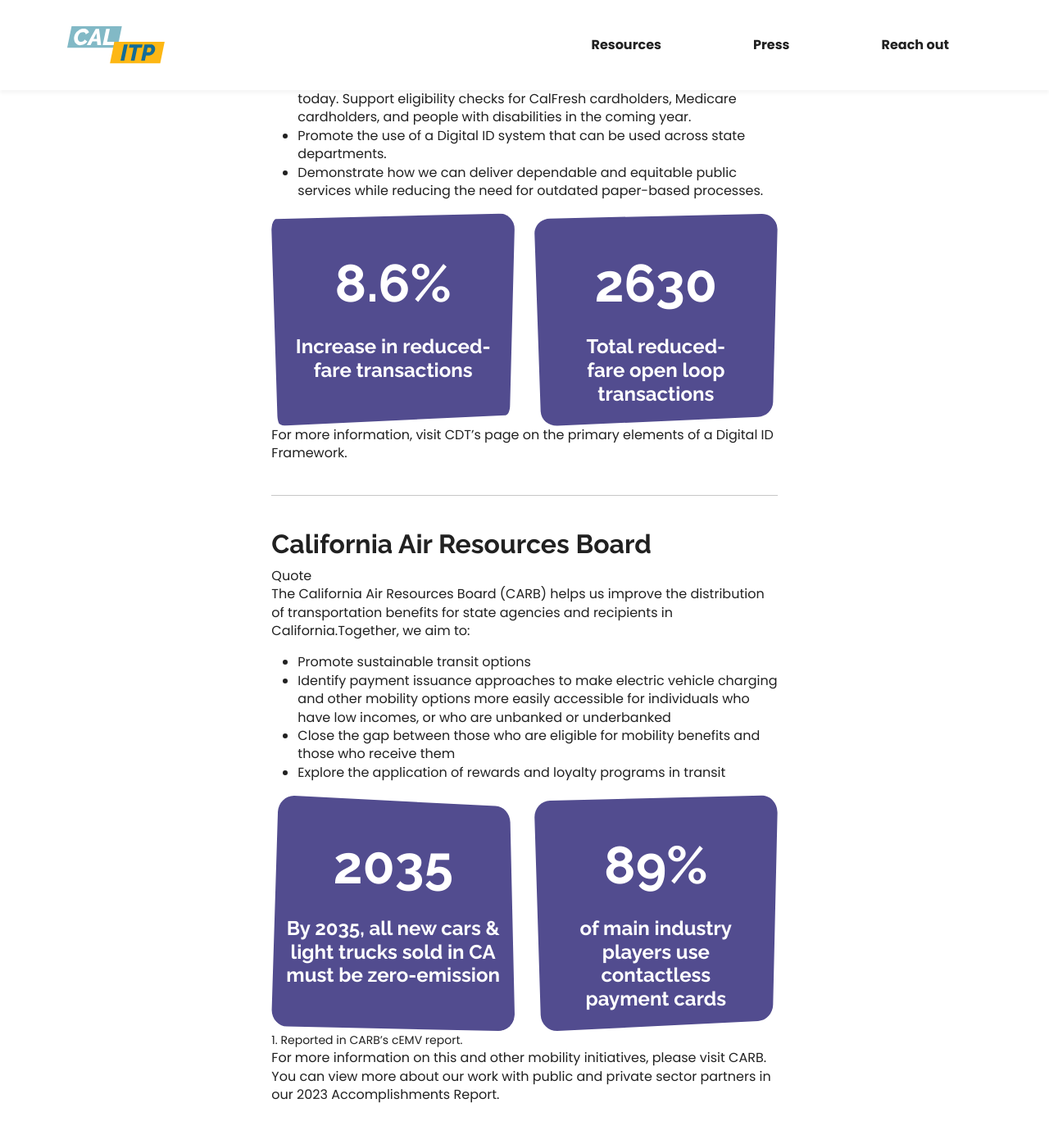
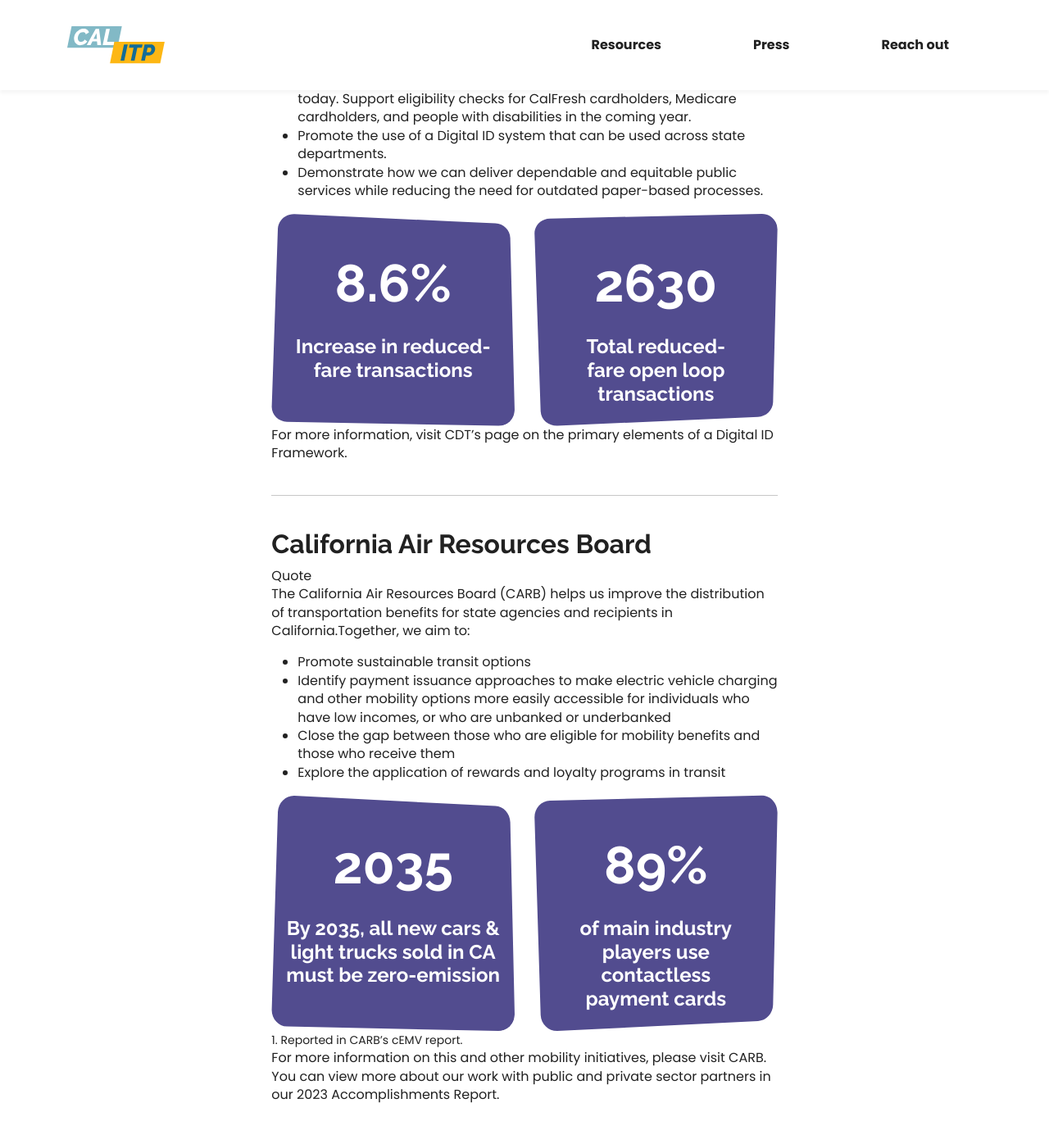
Before and after one commit to cal-itp/calitp.org, a Jekyll site: the page built from src/partners.html, in a window 1280 px wide and 1400 px high, scrolled down 747 px. Shown: the top 1385 px of the window at 82% size. Built offline with Jekyll 4.4.1, drawn with Linux system fonts in a browser that asks for light colours.

Commit message:
fix(partners): fix duplicate id

```diff
--- a/src/partners.html
+++ b/src/partners.html
@@ -20,7 +20,7 @@
 
 <div class="position-absolute">
   <svg class="svg">
-    <clipPath id="my-clip-path" clipPathUnits="objectBoundingBox">
+    <clipPath id="my-clip-path-1" clipPathUnits="objectBoundingBox">
       <path
         d="M0.001,0.907 C-0.001,0.947,0.028,0.98,0.063,0.981 L0.935,1 C0.971,1,1,0.971,1,0.93 L0.982,0.116 C0.981,0.079,0.954,0.048,0.921,0.047 L0.094,0.003 C0.058,0.002,0.028,0.032,0.026,0.072 L0.001,0.907"
       ></path>
--- a/src/stylesheets/main.css
+++ b/src/stylesheets/main.css
@@ -343,8 +343,8 @@
 
 .clipped-stat-start {
   min-height: 100%;
-  -webkit-clip-path: url(#my-clip-path);
-  clip-path: url(#my-clip-path);
+  -webkit-clip-path: url(#my-clip-path-1);
+  clip-path: url(#my-clip-path-1);
   border-radius: 1.25rem;
 }
 
```
